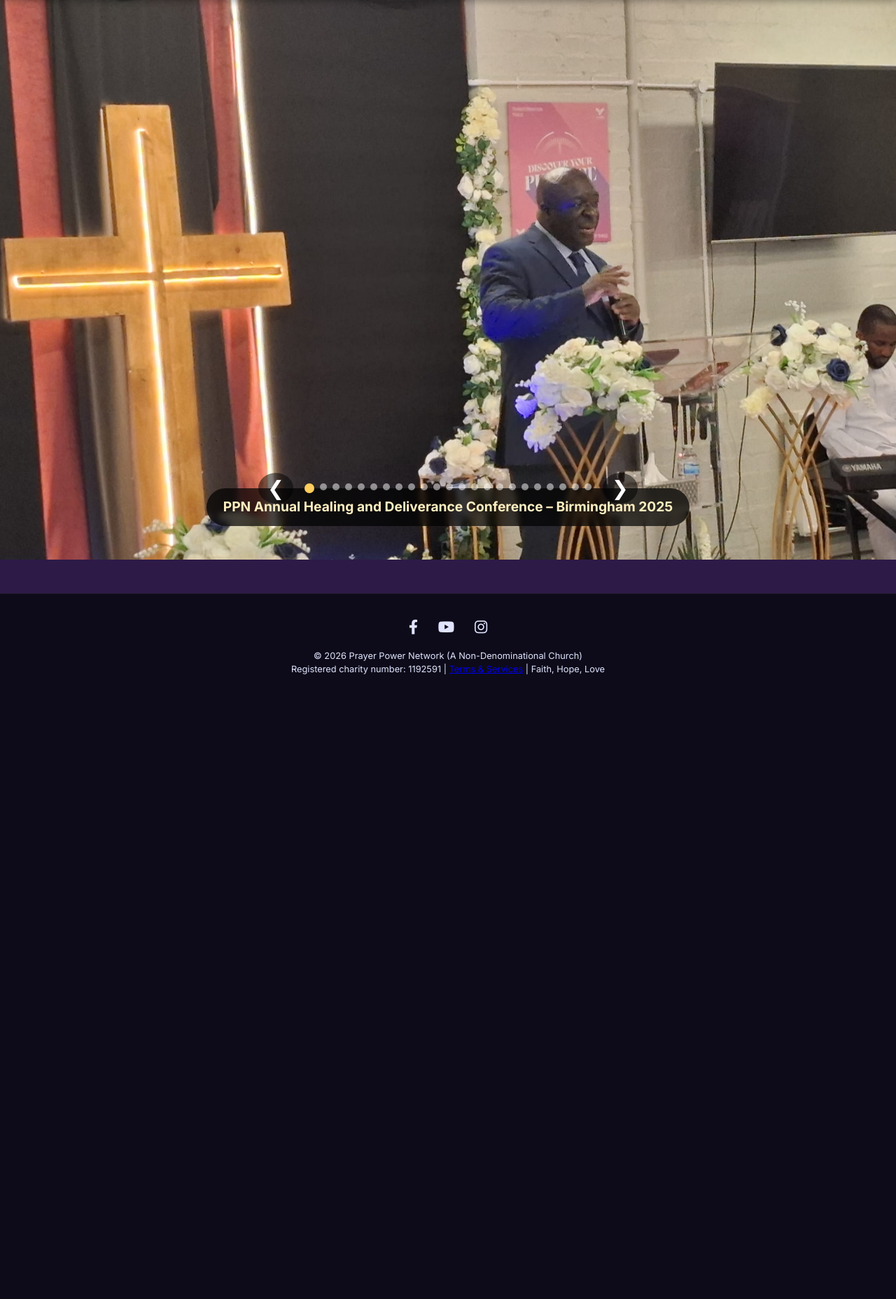
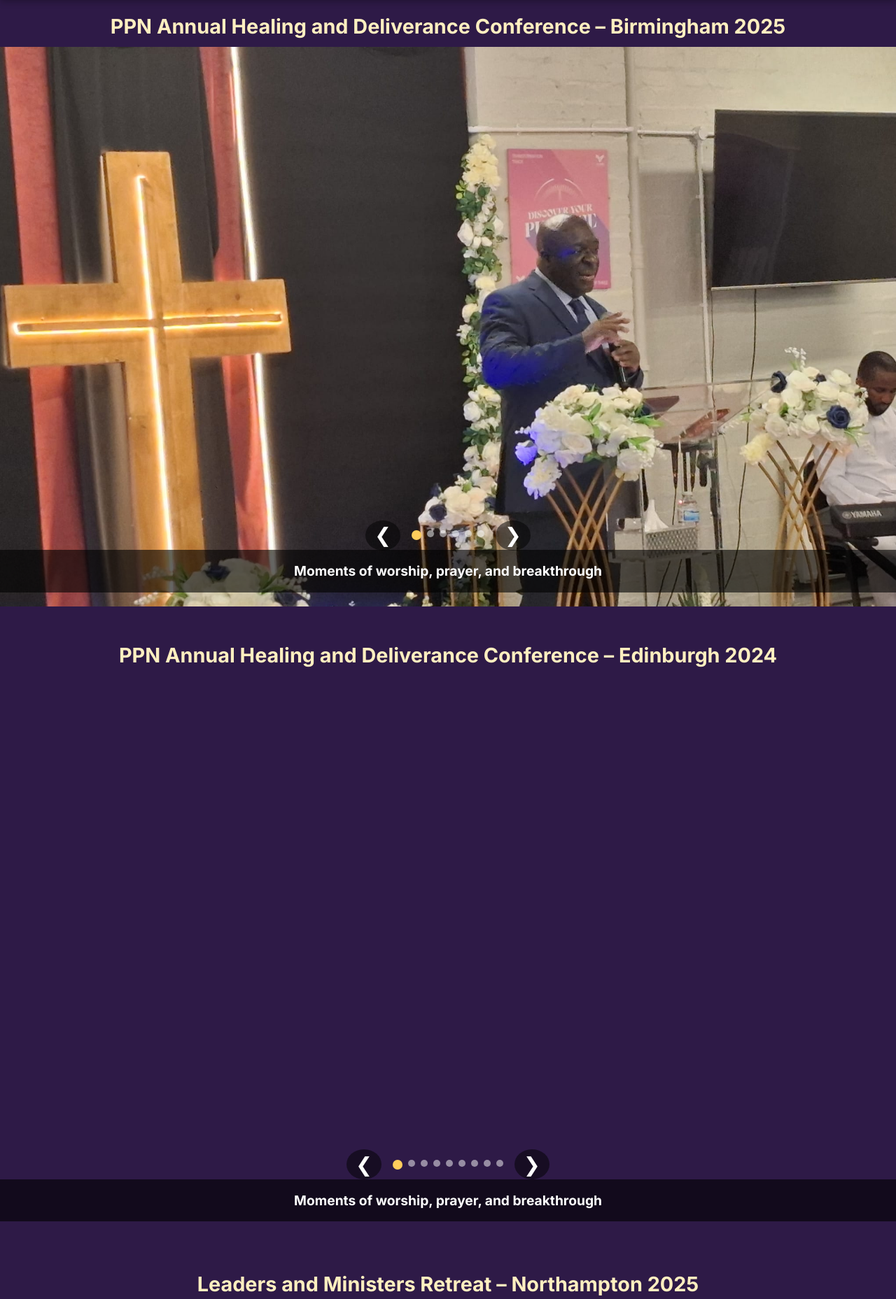
Before and after one commit to phylipgenty/PPN, a Django app: page /events/ in a window 1280 px wide. Shown: the part 81-1938 px from the top of the page at 70% size. Before the commit the page ends 1045 px from the top, so only its background shows below. Run offline with Django 5.2, Linux system fonts and the light colour scheme; data that the repository does not hold is empty.

Commit message:
The image upload finally works, or does it??

```diff
--- a/templates/events.html
+++ b/templates/events.html
@@ -11,7 +11,7 @@
     width: 100%;
     height: 100vh;
     overflow: hidden;
-    margin-bottom: 2rem;
+    margin-bottom: 3rem;
   }
 
   .gallery-section .gallery-slideshow-container {
@@ -33,28 +33,24 @@
     background-position: center;
     opacity: 0;
     transition: opacity 1.5s ease-in-out;
-    display: flex;
-    align-items: flex-end;
-    justify-content: center;
   }
 
   .gallery-section .gallery-slide.active {
     opacity: 1;
   }
 
-  /* Per‑slide text overlay */
-  .slide-caption {
-    background: rgba(0,0,0,0.7);
-    color: #ffefc0;
-    padding: 0.8rem 1.5rem;
-    border-radius: 2rem;
-    margin-bottom: 3rem;
+  .gallery-section .gallery-caption {
+    position: absolute;
+    bottom: 20px;
+    left: 0;
+    right: 0;
+    text-align: center;
+    color: white;
+    background: rgba(0,0,0,0.6);
+    padding: 1rem;
+    z-index: 2;
     font-size: 1.2rem;
     font-weight: bold;
-    text-align: center;
-    backdrop-filter: blur(4px);
-    z-index: 2;
-    pointer-events: none;
   }
 
   .gallery-controls {
@@ -77,7 +73,6 @@
     cursor: pointer;
     padding: 0.3rem 0.8rem;
     border-radius: 50%;
-    z-index: 3;
   }
 
   .gallery-arrow:hover {
@@ -87,7 +82,6 @@
   .gallery-dots {
     display: flex;
     gap: 0.5rem;
-    z-index: 3;
   }
 
   .gallery-dot {
@@ -104,7 +98,16 @@
     height: 14px;
   }
 
-  /* Events grid */
+  /* Gallery title (event name) */
+  .gallery-title {
+    text-align: center;
+    color: #ffefc0;
+    font-size: 1.8rem;
+    margin: 1rem 0 0.5rem;
+    font-weight: bold;
+  }
+
+  /* Events grid (same as before) */
   .events-grid {
     display: grid;
     grid-template-columns: repeat(auto-fill, minmax(320px, 1fr));
@@ -162,10 +165,11 @@
     .gallery-controls {
       bottom: 60px;
     }
-    .slide-caption {
+    .gallery-caption {
       font-size: 0.9rem;
-      padding: 0.5rem 1rem;
-      margin-bottom: 1.5rem;
+    }
+    .gallery-title {
+      font-size: 1.3rem;
     }
   }
 </style>
@@ -173,106 +177,88 @@
 
 {% block content %}
 
-<!-- ================= PAST EVENTS GALLERY WITH PER‑SLIDE CAPTIONS ================= -->
-<div class="gallery-section" id="pastGallery">
-  <div class="gallery-slideshow-container" id="pastSlideshow">
-
-    <!-- Birmingham 2025 slides -->
-    <div class="gallery-slide" style="background-image: url('{% static 'images/Birmingham/bir1.jpeg' %}');">
-      <div class="slide-caption">PPN Annual Healing and Deliverance Conference – Birmingham 2025</div>
-    </div>
-    <div class="gallery-slide" style="background-image: url('{% static 'images/Birmingham/bir2.jpeg' %}');">
-      <div class="slide-caption">PPN Annual Healing and Deliverance Conference – Birmingham 2025</div>
-    </div>
-    <div class="gallery-slide" style="background-image: url('{% static 'images/Birmingham/bir3.jpeg' %}');">
-      <div class="slide-caption">PPN Annual Healing and Deliverance Conference – Birmingham 2025</div>
-    </div>
-    <div class="gallery-slide" style="background-image: url('{% static 'images/Birmingham/bir4.jpeg' %}');">
-      <div class="slide-caption">PPN Annual Healing and Deliverance Conference – Birmingham 2025</div>
-    </div>
-    <div class="gallery-slide" style="background-image: url('{% static 'images/Birmingham/bir5.jpeg' %}');">
-      <div class="slide-caption">PPN Annual Healing and Deliverance Conference – Birmingham 2025</div>
-    </div>
-    <div class="gallery-slide" style="background-image: url('{% static 'images/Birmingham/bir6.jpeg' %}');">
-      <div class="slide-caption">PPN Annual Healing and Deliverance Conference – Birmingham 2025</div>
-    </div>
-
-    <!-- Edinburgh 2024 slides -->
-    <div class="gallery-slide" style="background-image: url('{% static 'images/Edinburgh/edi1.jpeg' %}');">
-      <div class="slide-caption">PPN Annual Healing and Deliverance Conference – Edinburgh 2024</div>
-    </div>
-    <div class="gallery-slide" style="background-image: url('{% static 'images/Edinburgh/edi2.jpeg' %}');">
-      <div class="slide-caption">PPN Annual Healing and Deliverance Conference – Edinburgh 2024</div>
-    </div>
-    <div class="gallery-slide" style="background-image: url('{% static 'images/Edinburgh/edi3.jpeg' %}');">
-      <div class="slide-caption">PPN Annual Healing and Deliverance Conference – Edinburgh 2024</div>
-    </div>
-    <div class="gallery-slide" style="background-image: url('{% static 'images/Edinburgh/edi4.jpeg' %}');">
-      <div class="slide-caption">PPN Annual Healing and Deliverance Conference – Edinburgh 2024</div>
-    </div>
-    <div class="gallery-slide" style="background-image: url('{% static 'images/Edinburgh/edi5.jpeg' %}');">
-      <div class="slide-caption">PPN Annual Healing and Deliverance Conference – Edinburgh 2024</div>
-    </div>
-    <div class="gallery-slide" style="background-image: url('{% static 'images/Edinburgh/edi6.jpeg' %}');">
-      <div class="slide-caption">PPN Annual Healing and Deliverance Conference – Edinburgh 2024</div>
-    </div>
-    <div class="gallery-slide" style="background-image: url('{% static 'images/Edinburgh/edi7.jpeg' %}');">
-      <div class="slide-caption">PPN Annual Healing and Deliverance Conference – Edinburgh 2024</div>
-    </div>
-    <div class="gallery-slide" style="background-image: url('{% static 'images/Edinburgh/edi8.jpeg' %}');">
-      <div class="slide-caption">PPN Annual Healing and Deliverance Conference – Edinburgh 2024</div>
-    </div>
-    <div class="gallery-slide" style="background-image: url('{% static 'images/Edinburgh/edi9.jpeg' %}');">
-      <div class="slide-caption">PPN Annual Healing and Deliverance Conference – Edinburgh 2024</div>
-    </div>
-
-    <!-- Northampton 2025 slides -->
-    <div class="gallery-slide" style="background-image: url('{% static 'images/Northampton/nor7.jpeg' %}');">
-      <div class="slide-caption">Leaders and Ministers Retreat – Northampton 2025</div>
-    </div>
-    <div class="gallery-slide" style="background-image: url('{% static 'images/Northampton/nor2.jpeg' %}');">
-      <div class="slide-caption">Leaders and Ministers Retreat – Northampton 2025</div>
-    </div>
-    <div class="gallery-slide" style="background-image: url('{% static 'images/Northampton/nor3.jpeg' %}');">
-      <div class="slide-caption">Leaders and Ministers Retreat – Northampton 2025</div>
-    </div>
-    <div class="gallery-slide" style="background-image: url('{% static 'images/Northampton/nor4.jpeg' %}');">
-      <div class="slide-caption">Leaders and Ministers Retreat – Northampton 2025</div>
-    </div>
-    <div class="gallery-slide" style="background-image: url('{% static 'images/Northampton/nor5.jpeg' %}');">
-      <div class="slide-caption">Leaders and Ministers Retreat – Northampton 2025</div>
-    </div>
-    <div class="gallery-slide" style="background-image: url('{% static 'images/Northampton/nor6.jpeg' %}');">
-      <div class="slide-caption">Leaders and Ministers Retreat – Northampton 2025</div>
-    </div>
-    <div class="gallery-slide" style="background-image: url('{% static 'images/Northampton/nor1.jpeg' %}');">
-      <div class="slide-caption">Leaders and Ministers Retreat – Northampton 2026</div>
-    </div>
-    <div class="gallery-slide" style="background-image: url('{% static 'images/Northampton/nor8.jpeg' %}');">
-      <div class="slide-caption">Leaders and Ministers Retreat – Northampton 2026</div>
-    </div>
-
-    <!-- Northampton 2026 slides (if any) – add with appropriate caption -->
-    <!-- <div class="gallery-slide" style="background-image: url('...');">
-      <div class="slide-caption">Leaders and Ministers Retreat – Northampton 2026</div>
-    </div> -->
-
+<!-- ================= GALLERY 1: BIRMINGHAM 2025 ================= -->
+<div class="gallery-title">PPN Annual Healing and Deliverance Conference – Birmingham 2025</div>
+<div class="gallery-section" id="galleryBirmingham">
+  <div class="gallery-slideshow-container" id="slideshowBirmingham">
+    <div class="gallery-slide" style="background-image: url('{% static 'images/Birmingham/bir1.jpeg' %}');"></div>
+    <div class="gallery-slide" style="background-image: url('{% static 'images/Birmingham/bir2.jpeg' %}');"></div>
+    <div class="gallery-slide" style="background-image: url('{% static 'images/Birmingham/bir3.jpeg' %}');"></div>
+    <div class="gallery-slide" style="background-image: url('{% static 'images/Birmingham/bir4.jpeg' %}');"></div>
+    <div class="gallery-slide" style="background-image: url('{% static 'images/Birmingham/bir5.jpeg' %}');"></div>
+    <div class="gallery-slide" style="background-image: url('{% static 'images/Birmingham/bir6.jpeg' %}');"></div>
   </div>
-
+  <div class="gallery-caption">Moments of worship, prayer, and breakthrough</div>
   <div class="gallery-controls">
-    <button class="gallery-arrow pastPrevBtn">&#10094;</button>
-    <div class="gallery-dots" id="pastDots"></div>
-    <button class="gallery-arrow pastNextBtn">&#10095;</button>
+    <button class="gallery-arrow prevBtnBham">&#10094;</button>
+    <div class="gallery-dots" id="dotsBham"></div>
+    <button class="gallery-arrow nextBtnBham">&#10095;</button>
   </div>
 </div>
 
-<!-- ================= DYNAMIC EVENTS FROM ADMIN (no "no events" message) ================= -->
+<!-- ================= GALLERY 2: EDINBURGH 2024 ================= -->
+<div class="gallery-title">PPN Annual Healing and Deliverance Conference – Edinburgh 2024</div>
+<div class="gallery-section" id="galleryEdinburgh">
+  <div class="gallery-slideshow-container" id="slideshowEdinburgh">
+    <div class="gallery-slide" style="background-image: url('{% static 'images/Edinburgh/edi1.jpeg' %}');"></div>
+    <div class="gallery-slide" style="background-image: url('{% static 'images/Edinburgh/edi2.jpeg' %}');"></div>
+    <div class="gallery-slide" style="background-image: url('{% static 'images/Edinburgh/edi3.jpeg' %}');"></div>
+    <div class="gallery-slide" style="background-image: url('{% static 'images/Edinburgh/edi4.jpeg' %}');"></div>
+    <div class="gallery-slide" style="background-image: url('{% static 'images/Edinburgh/edi5.jpeg' %}');"></div>
+    <div class="gallery-slide" style="background-image: url('{% static 'images/Edinburgh/edi6.jpeg' %}');"></div>
+    <div class="gallery-slide" style="background-image: url('{% static 'images/Edinburgh/edi7.jpeg' %}');"></div>
+    <div class="gallery-slide" style="background-image: url('{% static 'images/Edinburgh/edi8.jpeg' %}');"></div>
+    <div class="gallery-slide" style="background-image: url('{% static 'images/Edinburgh/edi9.jpeg' %}');"></div>
+  </div>
+  <div class="gallery-caption">Moments of worship, prayer, and breakthrough</div>
+  <div class="gallery-controls">
+    <button class="gallery-arrow prevBtnEdin">&#10094;</button>
+    <div class="gallery-dots" id="dotsEdin"></div>
+    <button class="gallery-arrow nextBtnEdin">&#10095;</button>
+  </div>
+</div>
+
+<!-- ================= GALLERY 3: NORTHAMPTON 2025 ================= -->
+<div class="gallery-title">Leaders and Ministers Retreat – Northampton 2025</div>
+<div class="gallery-section" id="galleryNorthampton2025">
+  <div class="gallery-slideshow-container" id="slideshowNorthampton2025">
+    <div class="gallery-slide" style="background-image: url('{% static 'images/Northampton/nor7.jpeg' %}');"></div>
+    <div class="gallery-slide" style="background-image: url('{% static 'images/Northampton/nor2.jpeg' %}');"></div>
+    <div class="gallery-slide" style="background-image: url('{% static 'images/Northampton/nor3.jpeg' %}');"></div>
+    <div class="gallery-slide" style="background-image: url('{% static 'images/Northampton/nor4.jpeg' %}');"></div>
+    <div class="gallery-slide" style="background-image: url('{% static 'images/Northampton/nor5.jpeg' %}');"></div>
+    <div class="gallery-slide" style="background-image: url('{% static 'images/Northampton/nor6.jpeg' %}');"></div>
+  </div>
+  <div class="gallery-caption">Moments of worship, prayer, and breakthrough</div>
+  <div class="gallery-controls">
+    <button class="gallery-arrow prevBtnNor2025">&#10094;</button>
+    <div class="gallery-dots" id="dotsNor2025"></div>
+    <button class="gallery-arrow nextBtnNor2025">&#10095;</button>
+  </div>
+</div>
+
+<!-- ================= GALLERY 4: NORTHAMPTON 2026 ================= -->
+<div class="gallery-title">Leaders and Ministers Retreat – Northampton 2026</div>
+<div class="gallery-section" id="galleryNorthampton2026">
+  <div class="gallery-slideshow-container" id="slideshowNorthampton2026">
+    <div class="gallery-slide" style="background-image: url('{% static 'images/Northampton/nor1.jpeg' %}');"></div>
+    <div class="gallery-slide" style="background-image: url('{% static 'images/Northampton/nor8.jpeg' %}');"></div>
+    <!-- Add more images for 2026 if available -->
+  </div>
+  <div class="gallery-caption">Moments of worship, prayer, and breakthrough</div>
+  <div class="gallery-controls">
+    <button class="gallery-arrow prevBtnNor2026">&#10094;</button>
+    <div class="gallery-dots" id="dotsNor2026"></div>
+    <button class="gallery-arrow nextBtnNor2026">&#10095;</button>
+  </div>
+</div>
+
+<!-- ================= DYNAMIC EVENTS FROM ADMIN ================= -->
 {% if events %}
 <div class="container">
   <div class="section-title">
     <i class="fas fa-calendar-alt"></i> Upcoming Events
   </div>
-
   <div class="events-grid">
     {% for event in events %}
     <div class="event-card glass-card-light">
@@ -305,11 +291,11 @@
 
 {% block extra_js %}
 <script>
-  // Initialize the past gallery only
-  (function() {
-    const container = document.getElementById('pastGallery');
+  // Helper to initialize a gallery
+  function initGallery(containerId, slideshowId, prevBtnClass, nextBtnClass, dotsId) {
+    const container = document.getElementById(containerId);
     if (!container) return;
-    const slideshow = document.getElementById('pastSlideshow');
+    const slideshow = document.getElementById(slideshowId);
     if (!slideshow) return;
     const slides = Array.from(slideshow.querySelectorAll('.gallery-slide'));
     if (!slides.length) return;
@@ -318,7 +304,7 @@
     let timer;
 
     // Create dots
-    const dotsContainer = document.getElementById('pastDots');
+    const dotsContainer = document.getElementById(dotsId);
     if (dotsContainer) {
       slides.forEach((_, i) => {
         const dot = document.createElement('div');
@@ -328,7 +314,7 @@
         dotsContainer.appendChild(dot);
       });
     }
-    const dots = document.querySelectorAll('#pastGallery .gallery-dot');
+    const dots = document.querySelectorAll(`#${containerId} .gallery-dot`);
 
     function update() {
       slides.forEach((s, i) => s.classList.toggle('active', i === current));
@@ -350,13 +336,19 @@
     }
 
     // Attach button events
-    const prevBtn = container.querySelector('.pastPrevBtn');
-    const nextBtn = container.querySelector('.pastNextBtn');
+    const prevBtn = container.querySelector(prevBtnClass);
+    const nextBtn = container.querySelector(nextBtnClass);
     if (prevBtn) prevBtn.onclick = prev;
     if (nextBtn) nextBtn.onclick = next;
 
     update();
     resetTimer();
-  })();
+  }
+
+  // Initialize all four galleries
+  initGallery('galleryBirmingham', 'slideshowBirmingham', '.prevBtnBham', '.nextBtnBham', 'dotsBham');
+  initGallery('galleryEdinburgh', 'slideshowEdinburgh', '.prevBtnEdin', '.nextBtnEdin', 'dotsEdin');
+  initGallery('galleryNorthampton2025', 'slideshowNorthampton2025', '.prevBtnNor2025', '.nextBtnNor2025', 'dotsNor2025');
+  initGallery('galleryNorthampton2026', 'slideshowNorthampton2026', '.prevBtnNor2026', '.nextBtnNor2026', 'dotsNor2026');
 </script>
 {% endblock %}
```
